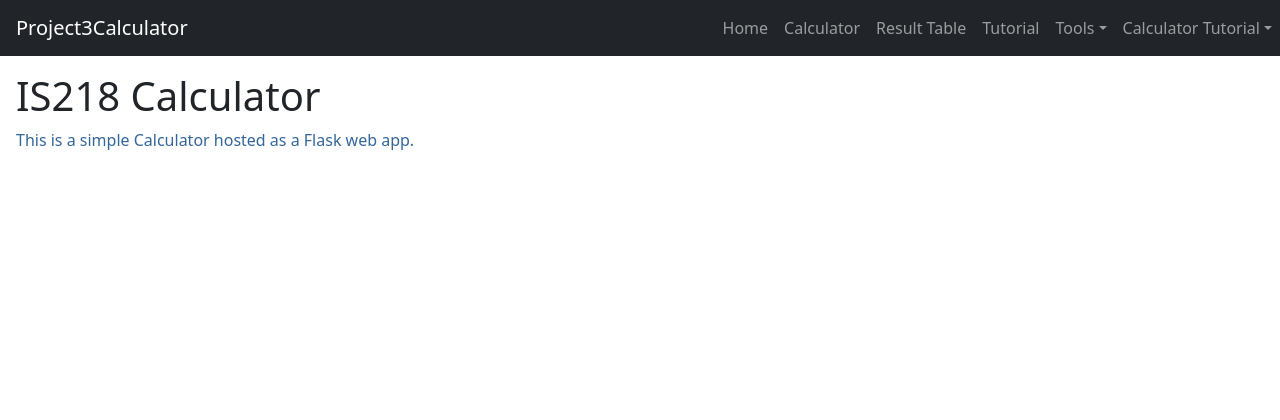
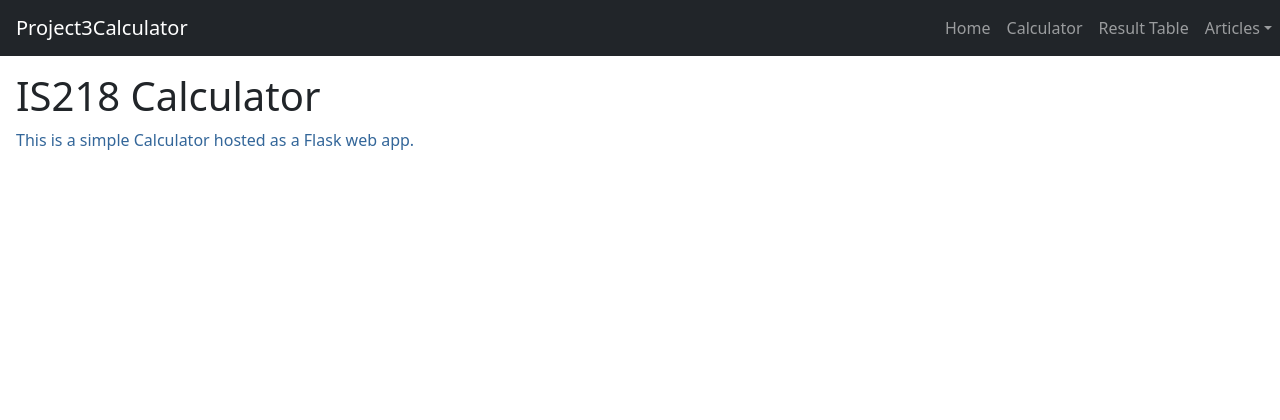
Before and after one commit to SPowers123/Project3v2, a Flask app: page / in a window 1280 px wide. Shown: the top 420 px of the page. Run offline with Flask 2, Linux system fonts and the light colour scheme; some libraries are stand-ins or nearby versions.

Commit message:
Update base.html

```diff
--- a/app/templates/base.html
+++ b/app/templates/base.html
@@ -32,28 +32,15 @@
             <li class="nav-item">
                 <a class="nav-link" href="/result-table">Result Table</a>
             </li>
-                        <li class="nav-item"><a class="nav-link" href="/tutorial">Tutorial</a></li>
-
                         <li class="nav-item dropdown">
-                            <a class="nav-link dropdown-toggle" id="navbarDropdown" href="#" role="button" data-bs-toggle="dropdown" aria-expanded="false">Tools</a>
-                            <ul class="dropdown-menu dropdown-menu-end" aria-labelledby="navbarDropdown">
-                                <li><a class="dropdown-item" href="/git">Git</a></li>
-                                <li><a class="dropdown-item" href="templates/tools/docker">Docker</a></li>
-                                <li><hr class="dropdown-divider" /></li>
-                                <li><a class="dropdown-item" href="/linux">Linux Commands</a></li>
-                                <li><a class="dropdown-item" href="/tools/vi">Vi Editor</a></li>
-                            </ul>
-                        </li>
-                        <li class="nav-item dropdown">
-                            <a class="nav-link dropdown-toggle" id="navbarDropdown" href="#" role="button" data-bs-toggle="dropdown" aria-expanded="false">Calculator Tutorial</a>
-                            <ul class="dropdown-menu dropdown-menu-end" aria-labelledby="navbarDropdown">
-                                <li><a class="dropdown-item" href="CalculatorTutorial/TutorialArticle1">Pylint and Python</a></li>
-                                <li><a class="dropdown-item" href="/TutorialArticle2">AAA Testing</a></li>
-                                <li><hr class="dropdown-divider" /></li>
-                                <li><a class="dropdown-item" href="/TutorialArticle3">All about OOPs</a></li>
-                                <li><a class="dropdown-item" href="/TutorialArticle4">SOLID Programming</a></li>
-                            </ul>
-                        </li>
+                <a class="nav-link dropdown-toggle" id="navbarDropdown" href="#" role="button" data-bs-toggle="dropdown" aria-expanded="false">Articles</a>
+                <ul class="dropdown-menu dropdown-menu-end" aria-labelledby="navbarDropdown">
+                    <li><a class="dropdown-item" href="/article/pylint">Pylint Tips</a></li>
+                    <li><a class="dropdown-item" href="/article/oop-terms">OOP Terms</a></li>
+                    <li><a class="dropdown-item" href="/article/oop-principles">OOP Principles</a></li>
+                    <li><a class="dropdown-item" href="/article/aaa-testing">Python: AAA Testing</a></li>
+                </ul>
+            </li>
 
                     </ul>
 
```
